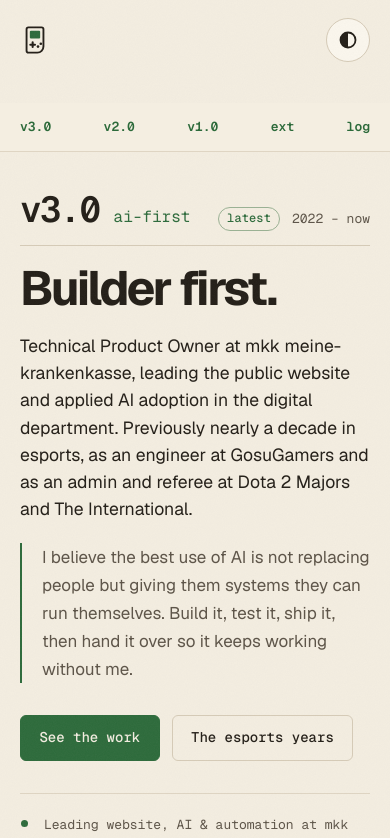
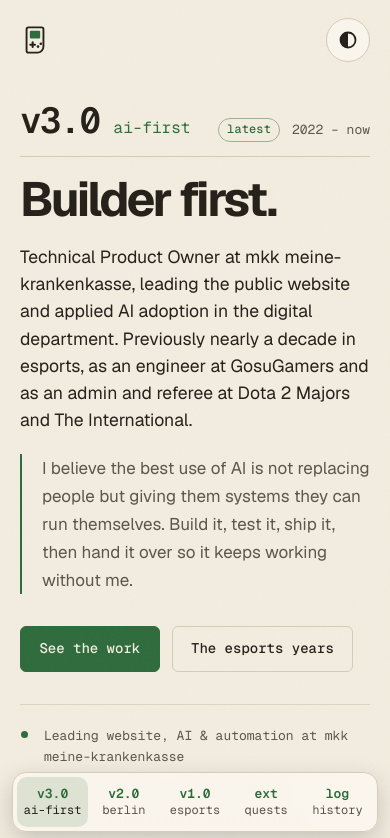
Before and after one commit to Cry0nicS/portofolio, a Next.js app: page / in a window 390 px wide. Shown: the top 838 px of the page. Built offline with nearby package versions, Linux system fonts and the light colour scheme.

Commit message:
Move the release index to a bottom dock on small screens
It highlights the release being read, on the desktop sidebar too.

```diff
--- a/app/globals.css
+++ b/app/globals.css
@@ -282,6 +282,13 @@ svg {
   }
 }
 
+@media (max-width: 900px) {
+  /* Clear the homepage release dock */
+  .toast {
+    bottom: 5.5rem;
+  }
+}
+
 @media (prefers-reduced-motion: reduce) {
   html {
     scroll-behavior: auto;
--- a/app/home.css
+++ b/app/home.css
@@ -75,7 +75,7 @@
   background: var(--bg);
   transition: border-color 0.2s;
 }
-.changelog .cl-index li:first-child a::before {
+.changelog .cl-index a[aria-current]::before {
   border-color: var(--accent);
   background: var(--accent);
 }
@@ -93,6 +93,9 @@
 .changelog .cl-index-ver {
   color: var(--accent);
   font-weight: 600;
+}
+.changelog .cl-index-short {
+  display: none;
 }
 .changelog .cl-index-years {
   grid-column: 2;
@@ -476,24 +479,29 @@
   .changelog .cl-main {
     max-width: none;
   }
-  /* The release index turns into a slim bar that sticks to the top while you read */
+  /* The release index becomes a dock at the bottom of the screen, in thumb reach */
   .changelog .cl-side {
-    top: 0;
+    position: fixed;
+    inset: auto 0.75rem 0.75rem;
+    top: auto;
     z-index: 12;
     max-height: none;
     overflow: visible;
-    margin-inline: -1.25rem;
-    padding-inline: 1.25rem;
-    background: var(--bg);
-    border-bottom: 1px solid var(--hair);
+    padding: 0.25rem;
+    border: 1px solid var(--border);
+    border-radius: 14px;
+    background: color-mix(in oklab, var(--card) 92%, transparent);
+    backdrop-filter: blur(10px);
+    box-shadow: 0 8px 24px rgb(0 0 0 / 0.18);
   }
   .changelog .cl-index {
-    display: flex;
-    justify-content: space-between;
-    margin: 0 -0.5rem;
+    display: grid;
+    grid-template-columns: repeat(5, minmax(0, 1fr));
+    margin: 0;
   }
   .changelog .cl-index::before,
   .changelog .cl-index a::before,
+  .changelog .cl-index-name,
   .changelog .cl-index-years,
   .changelog .cl-side-title,
   .changelog .cl-side-label,
@@ -501,11 +509,31 @@
     display: none;
   }
   .changelog .cl-index a {
-    display: flex;
-    align-items: center;
-    gap: 0.4rem;
-    min-height: 48px;
-    padding: 0 0.5rem;
+    display: grid;
+    grid-template-columns: minmax(0, 1fr);
+    justify-items: center;
+    align-content: center;
+    gap: 0;
+    min-height: 50px;
+    padding: 0.25rem 0;
+    border-radius: 10px;
+    line-height: 1.3;
+  }
+  .changelog .cl-index-short {
+    display: block;
+    color: var(--muted);
+    font-size: clamp(
+      0.6875rem,
+      3.2vw,
+      0.75rem
+    ); /* "ai-first" must fit a fifth of 320px */
+    white-space: nowrap;
+  }
+  .changelog .cl-index a[aria-current] {
+    background: color-mix(in oklab, var(--accent) 14%, var(--card));
+  }
+  .changelog .cl-index a[aria-current] .cl-index-short {
+    color: var(--text);
   }
   .changelog .cl-now.cl-now-inline {
     display: grid;
@@ -514,16 +542,6 @@
     border-top: 1px solid var(--hair);
     font-family: var(--mono);
     font-size: 0.8125rem;
-  }
-  html:has(.changelog) {
-    scroll-padding-top: 4.5rem;
-  }
-}
-
-@media (max-width: 680px) {
-  /* Version tags only, so all five fit without scrolling */
-  .changelog .cl-index-name {
-    display: none;
   }
 }
 
--- a/app/page.tsx
+++ b/app/page.tsx
@@ -11,17 +11,10 @@ import {
   experience,
 } from "./content";
 import { PenTrail } from "./pen-trail";
+import { ReleaseIndex } from "./release-index";
 import "./home.css";
 
 export const metadata: Metadata = { alternates: { canonical: "/" } };
-
-const index = [
-  ["#v3", "v3.0", "ai-first", "2022 – now"],
-  ["#berlin", "v2.0", "berlin", "2020 – 2022"],
-  ["#esports", "v1.0", "esports", "2012 – 2022"],
-  ["#after-hours", "ext", "side quests", "after hours"],
-  ["#experience", "log", "version history", "2013 – now"],
-];
 
 const marks = { add: "+", change: "~", remove: "−", next: "›" };
 
@@ -85,19 +78,7 @@ export default function Home() {
           Changelog
           <span className="cl-badge">v3.0 current</span>
         </p>
-        <nav aria-label="Releases">
-          <ol className="cl-index">
-            {index.map(([href, version, name, years]) => (
-              <li key={href}>
-                <a href={href}>
-                  <span className="cl-index-ver">{version}</span>
-                  <span className="cl-index-name">{name}</span>
-                  <span className="cl-index-years">{years}</span>
-                </a>
-              </li>
-            ))}
-          </ol>
-        </nav>
+        <ReleaseIndex />
         <p className="cl-side-label">Status</p>
         <ul className="cl-now">
           {now.map((item) => (
--- /dev/null
+++ b/app/release-index.tsx
@@ -0,0 +1,49 @@
+"use client";
+
+import { useEffect, useState } from "react";
+
+// href, version tag, name, years, short name for the bottom bar on small screens
+const index = [
+  ["#v3", "v3.0", "ai-first", "2022 – now", "ai-first"],
+  ["#berlin", "v2.0", "berlin", "2020 – 2022", "berlin"],
+  ["#esports", "v1.0", "esports", "2012 – 2022", "esports"],
+  ["#after-hours", "ext", "side quests", "after hours", "quests"],
+  ["#experience", "log", "version history", "2013 – now", "history"],
+];
+
+export function ReleaseIndex() {
+  const [current, setCurrent] = useState(index[0][0]);
+
+  // Mark the release being read: the one crossing a line 40% down the viewport.
+  useEffect(() => {
+    const observer = new IntersectionObserver(
+      (entries) => {
+        const hit = entries.find((entry) => entry.isIntersecting);
+        if (hit) setCurrent(`#${hit.target.id}`);
+      },
+      { rootMargin: "-40% 0px -60% 0px" },
+    );
+    for (const [href] of index) {
+      const section = document.querySelector(href);
+      if (section) observer.observe(section);
+    }
+    return () => observer.disconnect();
+  }, []);
+
+  return (
+    <nav aria-label="Releases">
+      <ol className="cl-index">
+        {index.map(([href, version, name, years, short]) => (
+          <li key={href}>
+            <a href={href} aria-current={current === href ? "true" : undefined}>
+              <span className="cl-index-ver">{version}</span>
+              <span className="cl-index-name">{name}</span>
+              <span className="cl-index-short">{short}</span>
+              <span className="cl-index-years">{years}</span>
+            </a>
+          </li>
+        ))}
+      </ol>
+    </nav>
+  );
+}
```
